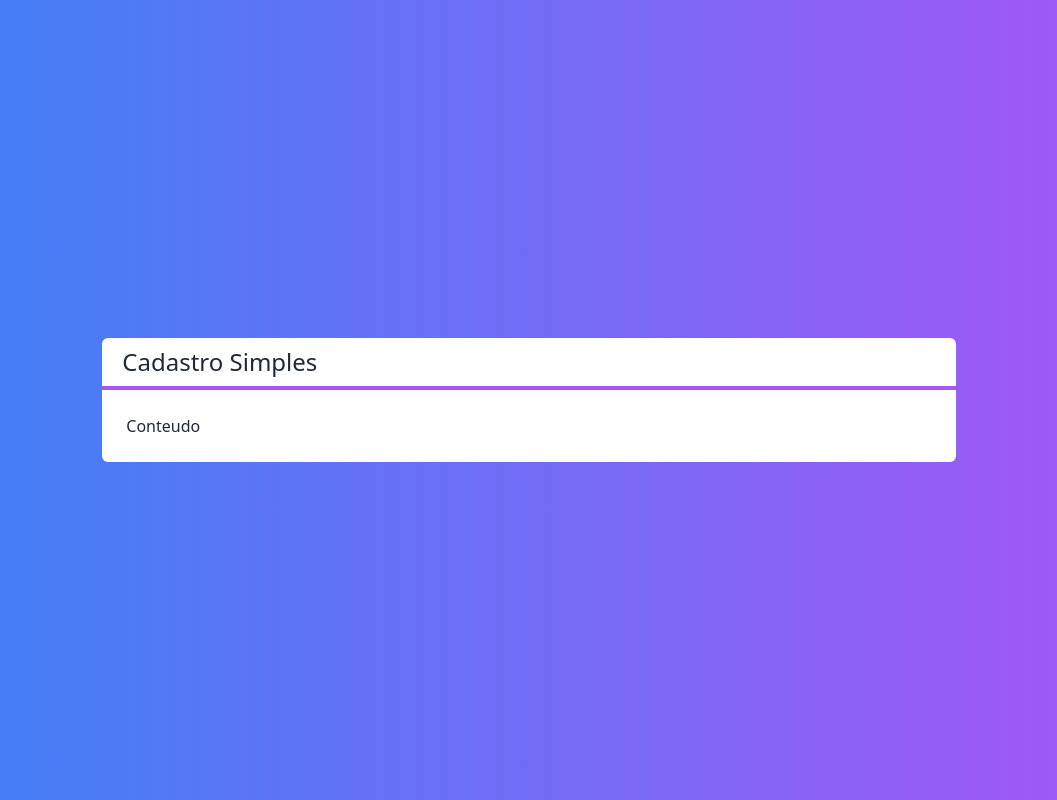
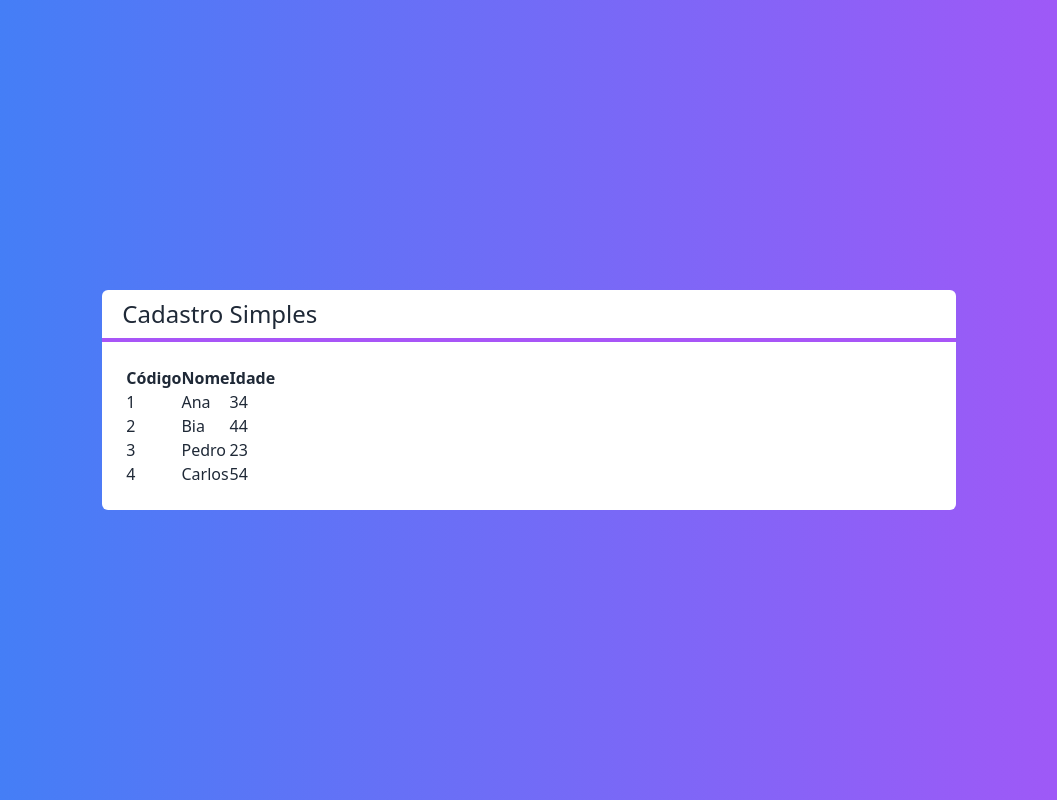
Before and after one commit to BielBatemarque/curd-next, a Next.js app: page / in a window 1280 px wide. Shown: the whole page, without its empty margins (111-1168 px from the left). Built offline with nearby package versions, Linux system fonts and the light colour scheme.

Commit message:
componente tabela #1

```diff
--- /dev/null
+++ b/src/components/Tabela.tsx
@@ -0,0 +1,41 @@
+import Cliente from "@/core/Cliente";
+
+interface TabelaProps{
+    clientes: Cliente[]
+
+}
+
+export default function Tabela(props: TabelaProps){
+    const renderizarCabecalho = () => {
+        return(
+        <tr>
+            <th>Código</th>
+            <th>Nome</th>
+            <th>Idade</th>
+        </tr>
+        );
+    }
+
+    const renderizaDados = () => {
+        return props.clientes?.map((cliente, i) => {
+            return (
+                <tr key={cliente.id}>
+                    <td>{cliente.id}</td>
+                    <td>{cliente.nome}</td>
+                    <td>{cliente.idade}</td>
+                </tr>
+            );
+        });
+    }
+
+    return(
+        <table>
+            <thead>
+                {renderizarCabecalho()}
+            </thead>
+            <tbody>
+                {renderizaDados()}
+            </tbody>
+        </table>
+    );
+}
--- a/src/pages/index.tsx
+++ b/src/pages/index.tsx
@@ -1,6 +1,15 @@
+import Tabela from "@/components/Tabela";
 import Layout from "../components/Layout";
+import Cliente from "@/core/Cliente";
 
 export default function Home() {
+  const clientes = [
+    new Cliente('Ana', 34, '1'),
+    new Cliente('Bia', 44, '2'),
+    new Cliente('Pedro', 23, '3'),
+    new Cliente('Carlos', 54, '4'),
+  ]
+
   return (
     <div className={`
       flex justify-center items-center
@@ -8,7 +17,7 @@
       text-white
     `}>
       <Layout titulo="Cadastrino">
-          <span>Conteudo</span>
+          <Tabela clientes={clientes}></Tabela>
       </Layout>
     </div>
   )
```
